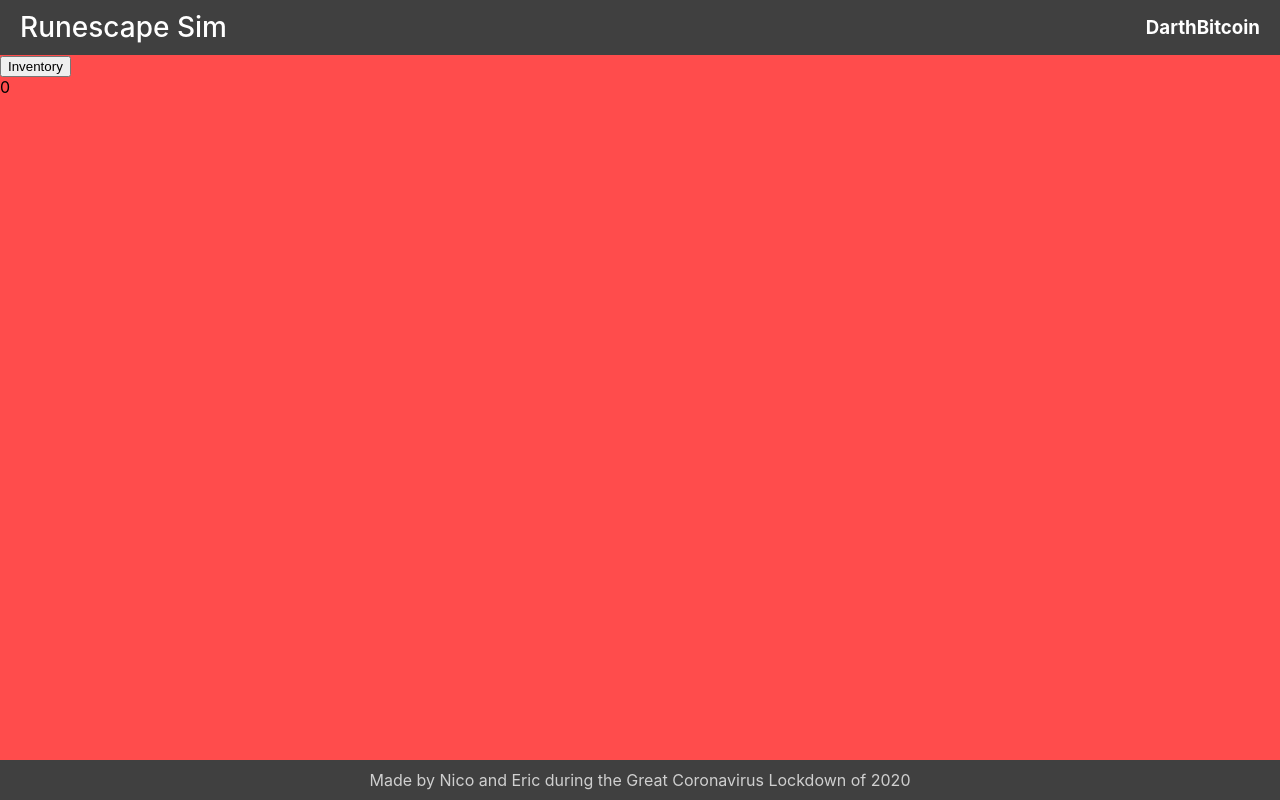
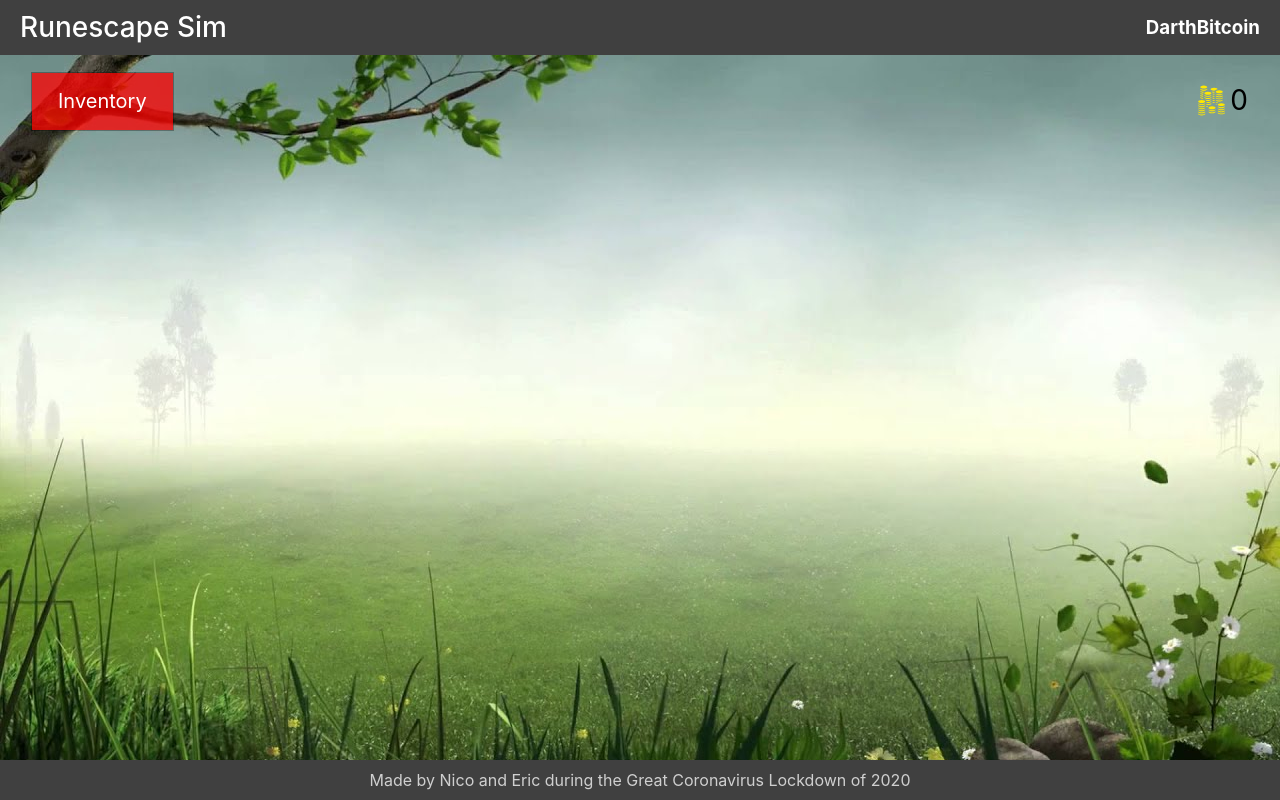
Before and after one commit to nstranquist/runescape-sim, a React (Create React App) app in the folder client/: page / in a window 1280 px wide. Built offline with nearby package versions, Linux system fonts and the light colour scheme.

Commit message:
add more styling and components to home page

```diff
--- a/client/public/index.html
+++ b/client/public/index.html
@@ -7,7 +7,7 @@
     <meta name="theme-color" content="#000000" />
     <meta
       name="description"
-      content="Web site created using create-react-app"
+      content="A runescape sim game"
     />
     <link rel="apple-touch-icon" href="%PUBLIC_URL%/logo192.png" />
     <!--
@@ -24,7 +24,7 @@
       work correctly both with client-side routing and a non-root public URL.
       Learn how to configure a non-root public URL by running `npm run build`.
     -->
-    <title>React App</title>
+    <title>Runescape Sim</title>
   </head>
   <body>
     <noscript>You need to enable JavaScript to run this app.</noscript>
--- a/client/src/App.jsx
+++ b/client/src/App.jsx
@@ -1,33 +1,31 @@
 import React from 'react';
 import './App.css';
 import { StyledApp } from './styles/app-layout.style';
+import { InventoryButton } from './components/buttons'
+import { PageHeader } from './components/layout'
+import { GoldText } from './components/typography'
 
 function App() {
+
+  const handleInventoryClick = () => {
+    console.log('inventory button clicked')
+    // toggle inventory (modal?)
+  }
+
   return (
     <StyledApp className="app-container">
-      <header>
-        {/* Left Side */}
-        <div className="header-left">
-          <h1 className="h1-header">Runescape Sim</h1>
-        </div>
-        {/* Right Side */}
-        <div className="header-right">
-          <h3>DarthBitcoin</h3>
-        </div>
-      </header>
-      <main>
+      <PageHeader />
+      <main  style={{backgroundImage:"url('/res/game-background.jpeg')"}}>
         <div className="game-container">
           {/* Top Stats Bar */}
           <section className="top-stats-bar">
             {/* Left Side */}
-            <div className="inventory-btn-container">
-              <button className="inventory-btn">Inventory</button>
-            </div>
+            <InventoryButton handleClick={handleInventoryClick} />
             {/* Right Side */}
-            <div className="gold-container">
-              <span className="gold-text">0</span>
-            </div>
+            <GoldText />
           </section>
+
+          {/* Dialogue Box */}
         </div>
       </main>
       <footer>
--- /dev/null
+++ b/client/src/components/buttons/InventoryButton.jsx
@@ -0,0 +1,28 @@
+import React from 'react'
+import styled from 'styled-components'
+
+const StyledInventoryButton = styled.div`
+  background: rgba(255,0,0,.75);
+  padding: 16px 26px;
+  color: white;
+  outline: 1px solid rgba(0,0,0,.3);
+  cursor: pointer;
+  margin-top: 2px;
+
+  .inventory-btn-inner {
+    font-size: 20px;
+  }
+`
+
+export const InventoryButton = ({
+  handleClick
+}) => {
+  return (
+    <StyledInventoryButton className="inventory-btn-container"
+      onClick={handleClick}>
+      <div className="inventory-btn-inner">
+        Inventory
+      </div>
+    </StyledInventoryButton>
+  )
+}
--- /dev/null
+++ b/client/src/components/buttons/index.js
@@ -0,0 +1,5 @@
+import { InventoryButton } from './InventoryButton'
+
+export {
+  InventoryButton
+}
--- /dev/null
+++ b/client/src/components/layout/PageHeader.jsx
@@ -0,0 +1,21 @@
+import React from 'react'
+import styled from 'styled-components'
+
+const StyledHeader = styled.header`
+
+`
+
+export const PageHeader = () => {
+  return (
+    <StyledHeader>
+      {/* Left Side */}
+      <div className="header-left">
+        <h1 className="header-brand">Runescape Sim</h1>
+      </div>
+      {/* Right Side */}
+      <div className="header-right">
+        <h3 className="header-player-name">DarthBitcoin</h3>
+      </div>
+    </StyledHeader>
+  )
+}
--- /dev/null
+++ b/client/src/components/layout/index.js
@@ -0,0 +1,5 @@
+import { PageHeader } from "./PageHeader"
+
+export {
+  PageHeader
+}
--- /dev/null
+++ b/client/src/components/typography/GoldText.jsx
@@ -0,0 +1,42 @@
+import React from 'react'
+import styled from 'styled-components'
+
+const StyledGoldText = styled.div`
+
+
+  .gold-text {
+    align-items: center;
+    font-size: 24px;
+    line-height: 1.25;
+    margin-top: 0;
+    margin-bottom: 0;
+
+    .gold-icon {
+      float: left;
+      width: 33px;
+      height: 33px;
+      line-height: 1.25;
+      margin-right: 2px;
+      margin-top: 1px;
+    }
+
+    .gold-text-number {
+      font-size: 28px;
+      line-height: 1.25;
+    }
+  }
+`
+
+export const GoldText = ({
+  goldNumber=0
+}) => {
+  return (
+    <StyledGoldText className="gold-text-container">
+      <p className="gold-text">
+        {/* TODO: replace with icon */}
+        <img src="/res/coins.svg" alt="Gold" className="gold-icon" />
+        <span className="gold-text-number"> {goldNumber}</span>
+      </p>
+    </StyledGoldText>
+  )
+}
--- /dev/null
+++ b/client/src/components/typography/index.js
@@ -0,0 +1,5 @@
+import { GoldText } from './GoldText'
+
+export {
+  GoldText
+}
--- a/client/src/styles/app-layout.style.js
+++ b/client/src/styles/app-layout.style.js
@@ -23,9 +23,7 @@ export const StyledApp = styled.div`
     background: rgba(0,0,0,.75);
 
     .header-left {
-
-
-      .h1-header {
+      .header-brand {
         margin-top: 0;
         margin-bottom: 0;
         font-weight: 500;
@@ -50,10 +48,19 @@ export const StyledApp = styled.div`
     bottom: 40px;
     left: 0;
     right: 0;
-    background: rgba(255,0,0,.7);
+    // background-color: rgba(255,0,0,.7);
+    background-repeat: no-repeat;
+    background-position: right top;
+    background-size: cover;
 
     .game-container {
+      padding: 16px 32px;
 
+      .top-stats-bar {
+        display: flex;
+        justify-content: space-between;
+        align-items: center;
+      }
     }
   }
 
```
Also changed, not shown: client/public/res/coins.svg (added), client/public/res/game-background.jpeg (added).
